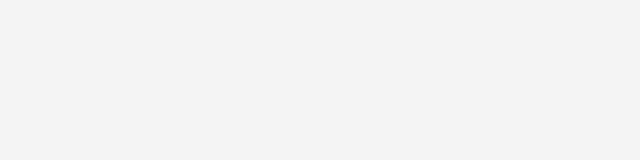
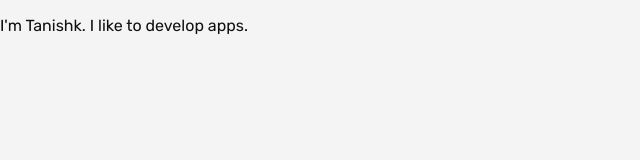
Before and after one commit to TanishkDeo/TanishkDeo.github.io, a plain HTML site: page index.html in a window 1280 px wide. Shown: the whole page, without its empty margins (0-640 px from the left). Drawn offline with Linux system fonts and the light colour scheme.

Commit message:
Update index.html

```diff
--- a/index.html
+++ b/index.html
@@ -13,4 +13,7 @@
         <link rel="stylesheet" href="index.css">
     </head>
 
+    <p>I'm Tanishk. I like to develop apps. </p>
+            <br>
+
 </html>
```
